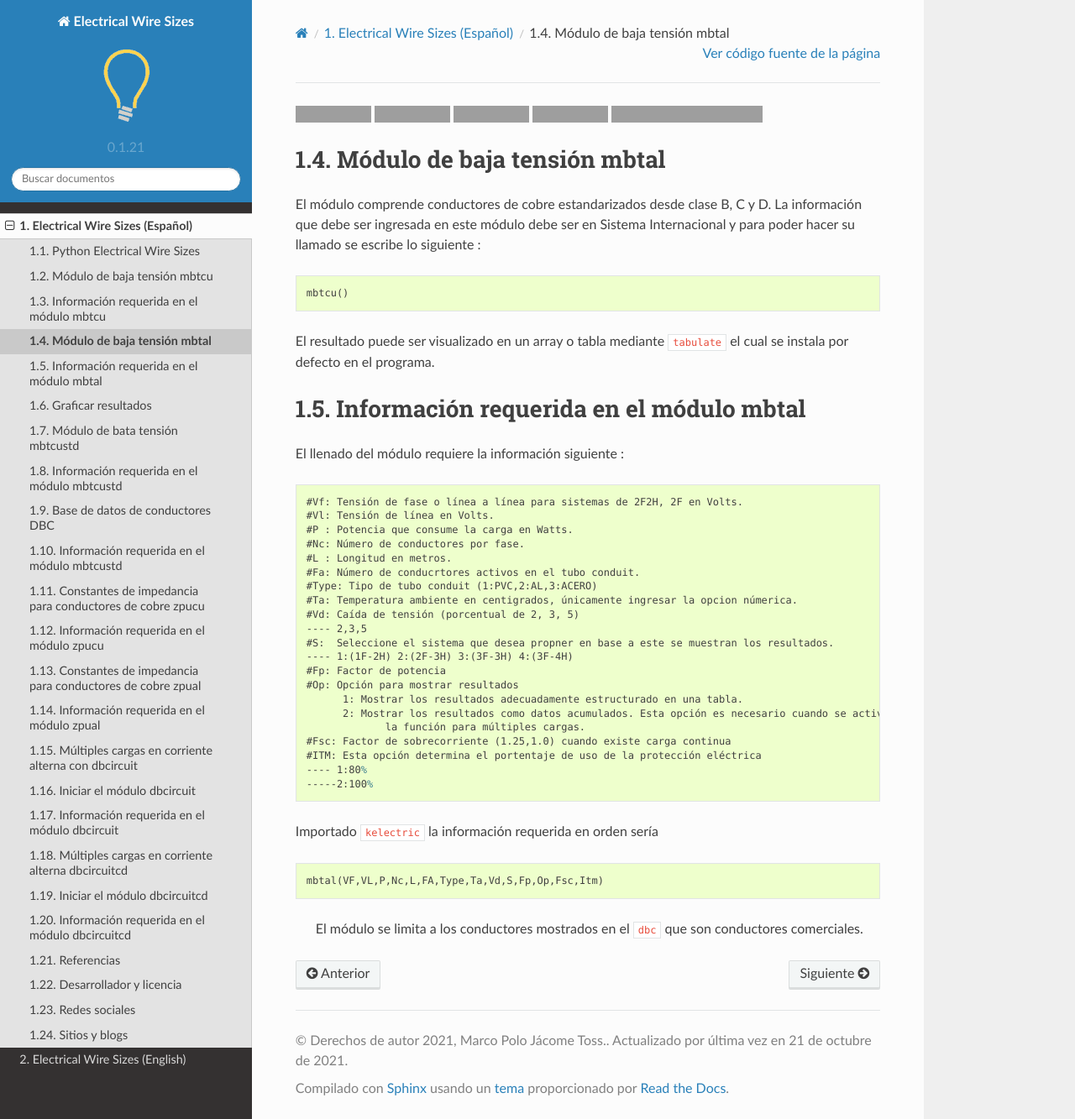
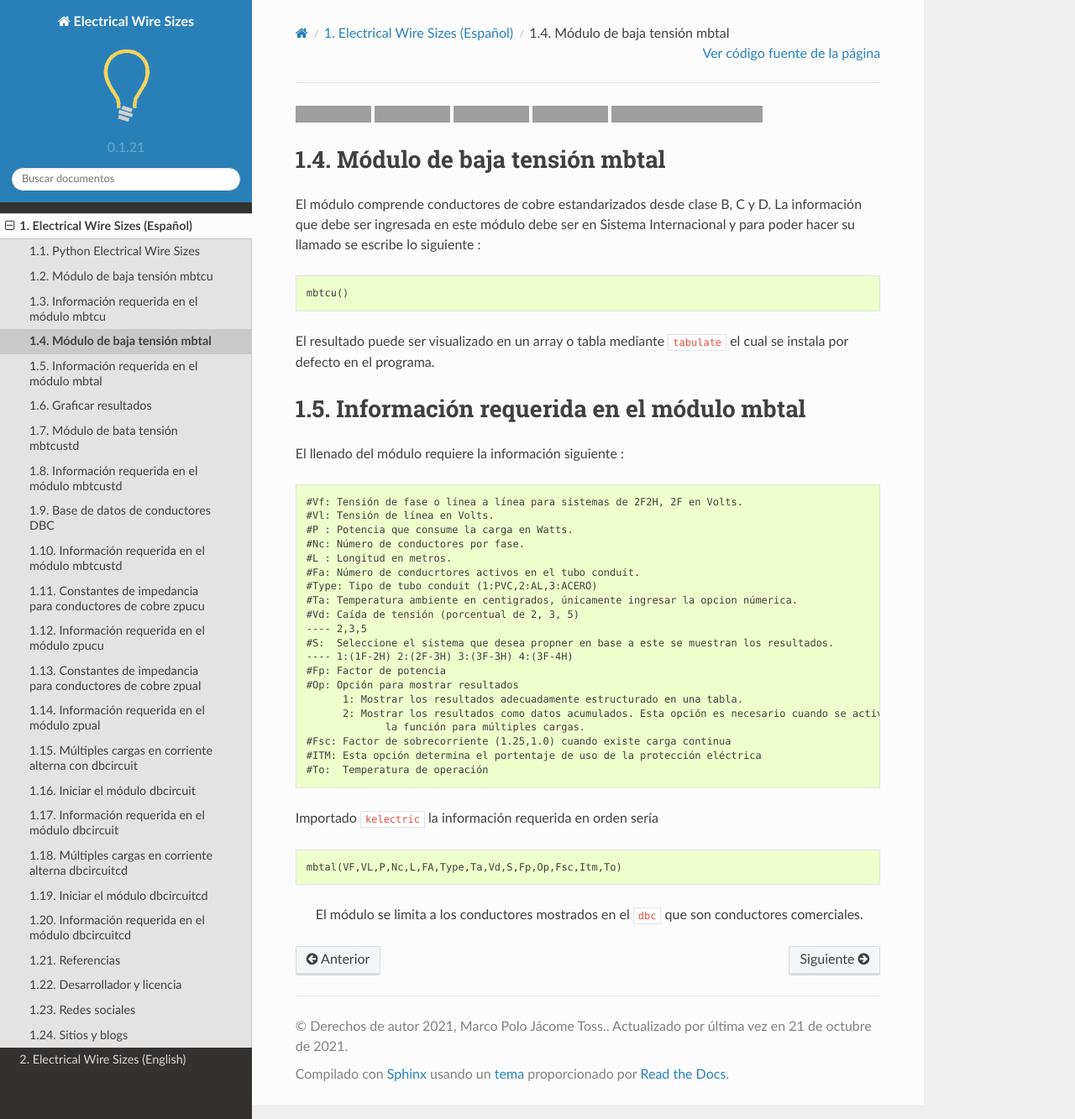
Before and after one commit to jacometoss/PyEWS, a Sphinx documentation site: the page built from docs/parte1/Mbtal.rst, in a window 1280 px wide and 1333 px high, cut to the strip 0-1333 px from the top of the window. Shown: the whole strip at 84% size. Built offline with Sphinx 7.4.7 and the Read the Docs theme 2.0.0, drawn with Linux system fonts in a browser that asks for light colours; grey boxes are pictures that could not be loaded.

Commit message:
Update Mbtal.rst

```diff
--- a/docs/parte1/Mbtal.rst
+++ b/docs/parte1/Mbtal.rst
@@ -41,14 +41,13 @@
    	 	la función para múltiples cargas.
    #Fsc: Factor de sobrecorriente (1.25,1.0) cuando existe carga continua
    #ITM: Esta opción determina el portentaje de uso de la protección eléctrica
-   ---- 1:80%
-   -----2:100%
+   #To:  Temperatura de operación
 
 Importado ``kelectric`` la información requerida en orden sería
 
 .. code:: python
 
-   mbtal(VF,VL,P,Nc,L,FA,Type,Ta,Vd,S,Fp,Op,Fsc,Itm)
+   mbtal(VF,VL,P,Nc,L,FA,Type,Ta,Vd,S,Fp,Op,Fsc,Itm,To)
 
 ..
 
```
